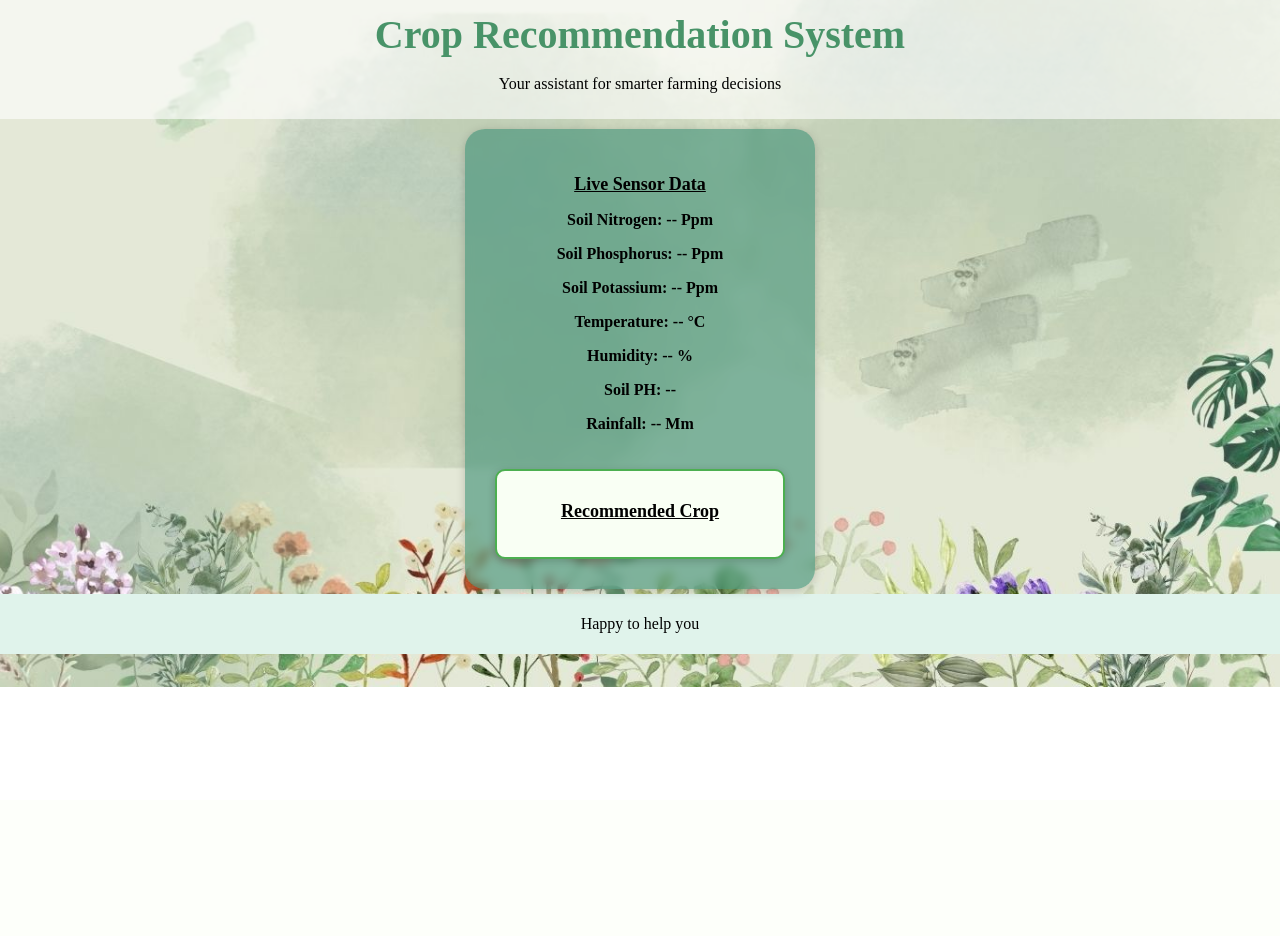
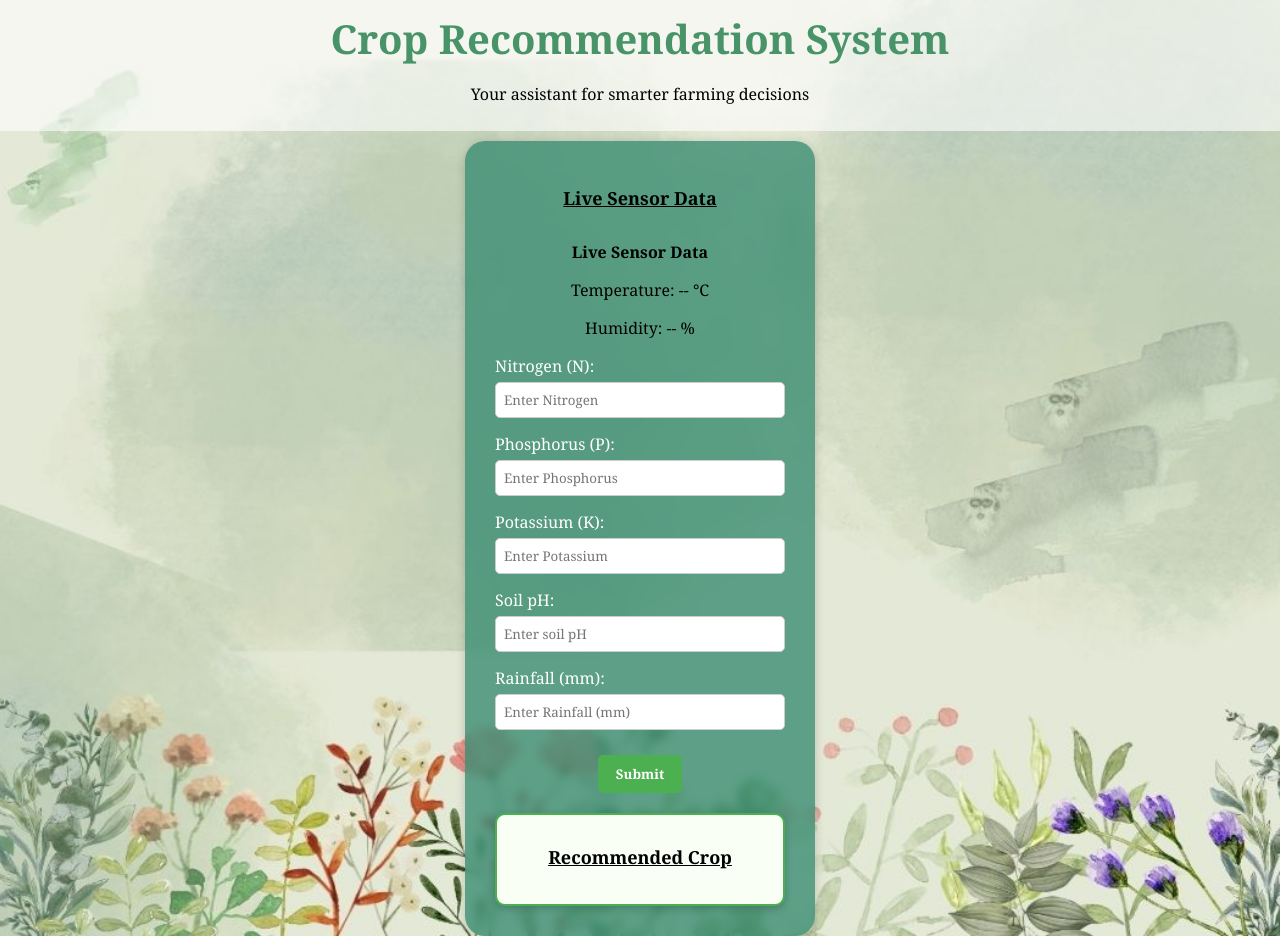
Before and after one commit to Rajeswari0/crop-prediction, a FastAPI app: page / in a window 1280 px wide. Before the commit the page ends 687 px from the top, so only its background shows below. Run offline with FastAPI, Linux system fonts and the light colour scheme; parts of the project's set-up code (start-up, migrations or seed data) failed here and were passed over.

Commit message:
updated for real time sensing of temperature and humidity

```diff
--- a/main.py
+++ b/main.py
@@ -22,8 +22,6 @@ from contextlib import asynccontextmanager
 import os
 
 
-print("STATIC FILES MOUNTED FROM:")
-print(os.path.abspath("static"))
 
 DATABASE_URL = "sqlite:///temperature_data.db"  # Use PostgreSQL later
 engine = create_engine(DATABASE_URL)
@@ -65,19 +63,7 @@ with open('label_encoder_2.pkl', 'rb') as f:
 
 x_columns = ["N", "P", "K", "temperature", "humidity", "ph", "rainfall"]
 
-class SensorInput(BaseModel):
 
-    N : float
-    P : float
-    K : float
-    temperature : float
-    humidity : float
-    ph : float
-    rainfall : float
-
-class FeedbackInput(BaseModel):
-    id: int
-    feedback: str
 
 class SensorPrediction(SQLModel, table=True):
     id: Optional[int] = Field(default=None, primary_key=True)
@@ -86,6 +72,19 @@ class SensorPrediction(SQLModel, table=True):
     predicted_crop: str
     feedback: Optional[str] = None
     timestamp: datetime = Field(default_factory=datetime.utcnow)
+
+class BasicSensor(BaseModel):
+    temperature: float
+    humidity: float
+
+class SensorInput(BaseModel):
+    N: float
+    P: float
+    K: float
+    ph: float
+    rainfall: float
+    temperature: float
+    humidity: float
 
 
 @app.get("/", response_class=HTMLResponse)
@@ -111,22 +110,28 @@ def home(request: Request):
     #return {"recommended crop": predicted_crop[0]}
 
 
+
+@app.post("/sensor_data")
+def receive_sensor_data(sensor: BasicSensor):
+    log = SensorPrediction(
+        temperature=sensor.temperature,
+        humidity=sensor.humidity,
+        predicted_crop="--"  # placeholder, not predicted yet
+    )
+    with Session(engine) as session:
+        session.add(log)
+        session.commit()
+    return {"message": "Sensor data stored", "id": log.id}
+
+
 @app.post("/upload")
 def sensor_upload(data: SensorInput):
-    # Use dummy NPK/ph/rainfall values
-    df = pd.DataFrame([{
-        "N": 82,
-        "P": 42,
-        "K": 43,
-        "temperature": data.temperature,
-        "humidity": data.humidity,
-        "ph": 7,
-        "rainfall": 202
-
-    }], columns=x_columns)
-
+    df = pd.DataFrame([data.model_dump()], columns=x_columns)
+    # Scale the input data
     scaled = std.transform(df)
+    # Predict the crop using the model
     prediction = model.predict(scaled)
+    # Decode the predicted crop label
     predicted_crop = le.inverse_transform(prediction)[0]
 
     log = SensorPrediction(
@@ -162,16 +167,6 @@ def latest_sensor():
             }
 
 
-@app.post("/feedback")
-def submit_feedback(data: FeedbackInput):
-    with Session(engine) as session:
-        record = session.get(SensorPrediction, data.id)
-        if record:
-            record.feedback = data.feedback
-            session.commit()
-            return {"message": "Feedback recorded"}
-        return {"error": "Invalid ID"}
-
 @app.get("/export/sensor-data", response_class=FileResponse)
 def export_sensor_data(format: str = "csv"):
     with Session(engine) as session:
--- a/static/script.js
+++ b/static/script.js
@@ -3,41 +3,71 @@ document.addEventListener("DOMContentLoaded", () => {
 
  const setText = (id, value) => {
    const element = document.getElementById(id);
-   if(!element) {
+   /*if(!element) {
      console.log(`Element with ID '${id}' was not found in html`);
     return;
    }
     console.log(`Setting text for ${id} to ${value}`);
      element.innerText = value;
+     */
+    if (element) {
+    element.innerText = value;
+    }
   };
 
- async function fetchLiveSensor(event) {
-   if (event && event.type === "click") {
-     latestId = null; // Reset on button click
-    }
+ async function fetchLiveSensor() {
+
    try {
     const res = await fetch("https://crop-prediction-1-t1e1.onrender.com/latest_sensor_data");
     const data = await res.json();
 
 
-    setText("live-nitrogen", data.nitrogen ?? "82");
-    setText("live-phosphorus", data.phosphorus ?? "43");
-    setText("live-potassium", data.potassium ?? "42");
-    setText("live-temp", data.temperature !=null ? data.temperature.toFixed(1):"22.0");
-    setText("live-humidity", data.humidity !=null ? data.humidity.toFixed(1):"92.0");
-    setText("live-ph", data.ph ?? "6.5");
-    setText("live-rainfall", data.rainfall ?? "202");
-
-    setText("result", data["recommended crop"] || data.crop || "--");
-
-
-    latestId = data.id;
+    //setText("live-nitrogen", data.nitrogen ?? "82");
+    //setText("live-phosphorus", data.phosphorus ?? "43");
+    //setText("live-potassium", data.potassium ?? "42");
+    setText("live-temp", data.temperature !=null ? data.temperature.toFixed(1):"--");
+    setText("live-humidity", data.humidity !=null ? data.humidity.toFixed(1):"--");
+    //setText("live-ph", data.ph ?? "6.5");
+    //setText("live-rainfall", data.rainfall ?? "202");
+    //setText("result", data["recommended crop"] || data.crop || "--");
+    // latestId = data.id;
    } catch (err) {
     console.error("Error fetching live sensor data:", err);
    }
   }
 
-setInterval(fetchLiveSensor, 10000);  // every 3 seconds
+setInterval(fetchLiveSensor, 10000);  // every 10 seconds
 fetchLiveSensor();
 
+const form=document.getElementById('sensor-form');
+form.addEventListener('submit', async function (e) {
+  e.preventDefault();
+  const data = {
+    N: parseFloat(form.nitrogen.value),
+    P: parseFloat(form.phosphorus.value),
+    K: parseFloat(form.potassium.value),
+    temperature: parseFloat(document.getElementById('live-temp').textContent) || 0,
+    humidity: parseFloat(document.getElementById('live-humidity').textContent) || 0,
+    ph: parseFloat(form.ph.value),
+    rainfall: parseFloat(form.rainfall.value)
+  };
+  document.getElementById('loading').style.display = 'inline-block';
+  document.getElementById('result').textContent = "";
+
+ try {
+      const response = await fetch('/upload', {
+        method: 'POST',
+        headers: { 'Content-Type': 'application/json' },
+        body: JSON.stringify(data)
+      });
+
+      const result = await response.json();
+      document.getElementById('result').textContent = result.recommended_crop;
+    } catch (error) {
+      console.error("Prediction error:", error);
+      document.getElementById('result').textContent = "Prediction failed.";
+    } finally {
+      document.getElementById('loading').style.display = 'none';
+    }
+  });
 });
--- a/static/style.css
+++ b/static/style.css
@@ -1,5 +1,5 @@
 *{
-    font-family: 'Times New Roman', Times, serif;
+    font-family: 'Georgia', serif;
     box-sizing: border-box;
 
 }
@@ -11,7 +11,7 @@ body{
     background-repeat: no-repeat;
     margin: 0;
     padding: 0;
-    font-family: 'Georgia', serif;
+
 
 }
 
@@ -54,18 +54,6 @@ h3{
     font-weight: bold;
 }
 
-footer{
-    background-color: #e0f3eb;
-    padding: 5px;
-    margin-top: 5px;
-    text-align: center;
-}
-
-
-
-#sensordata {
-    text-align: center;
-}
 
 #prediction{
     display: flex;
@@ -75,7 +63,7 @@ footer{
     height: auto;
     margin: 0 auto;
     padding: 30px;
-    background-color: rgba(59, 142, 115, 0.6);
+    background-color: rgba(59, 142, 115, 0.8);
     backdrop-filter: blur(5px);
     border-radius: 20px;
     box-shadow: 0 2px 10px rgba(0, 0, 0, 0.177);
@@ -97,3 +85,46 @@ footer{
     color: #2b5f2b;
     font-weight: bold;
 }
+
+.form-group {
+  margin-bottom: 15px;
+  text-align: left;
+}
+
+.form-group label {
+  display: block;
+  margin-bottom: 5px;
+  color: #ffffff;
+}
+input[type="number"] {
+  width: 100%;
+  padding: 8px;
+  border-radius: 5px;
+  border: 1px solid #ccc;
+}
+
+button[type="submit"] {
+  background-color: #4CAF50;
+  color: white;
+  padding: 10px 18px;
+  border: none;
+  border-radius: 5px;
+  cursor: pointer;
+  font-weight: bold;
+  margin-top: 10px;
+  transition: background-color 0.3s ease;
+}
+
+button[type="submit"]:hover {
+  background-color: #3e8e41;
+}
+
+.spinner {
+  border: 4px solid #f3f3f3;
+  border-top: 4px solid #4CAF50;
+  border-radius: 50%;
+  width: 25px;
+  height: 25px;
+  animation: spin 1s linear infinite;
+  margin: 10px auto;
+}
--- a/templates/index.html
+++ b/templates/index.html
@@ -13,8 +13,8 @@
     </header>
 
     <div id="prediction">
-      <div id="sensordata">
       <h2>Live Sensor Data</h2>
+        <!--
         <h3>Soil Nitrogen: <span id="live-nitrogen">--</span> ppm</h3>
         <h3>Soil Phosphorus: <span id="live-phosphorus">--</span> ppm</h3>
         <h3>Soil Potassium: <span id="live-potassium">--</span> ppm</h3>
@@ -22,20 +22,51 @@
         <h3>Humidity: <span id="live-humidity">--</span> %</h3>
         <h3>Soil pH: <span id="live-ph">--</span></h3>
         <h3>Rainfall: <span id="live-rainfall">--</span> mm</h3>
+        -->
+        <div>
+         <h3>Live Sensor Data</h3>
+         <p>Temperature: <span id="live-temp">--</span> °C</p>
+         <p>Humidity: <span id="live-humidity">--</span> %</p>
         </div>
+      <form id ="sensor-form" >
+        <div class="form-group">
+          <label for="nitrogen">Nitrogen (N):</label>
+          <input id="nitrogen" type="number" name="nitrogen"step="0.1" min="0" max="300" placeholder="Enter Nitrogen"required><br>
+        </div>
+
+        <div class="form-group">
+          <label for="phosphorus">Phosphorus (P):</label>
+          <input id="phosphorus" type="number" name="phosphorus" step="0.1" min="0" max="300" placeholder="Enter Phosphorus" required><br>
+        </div>
+
+        <div class="form-group">
+          <label for="potassium">Potassium (K):</label>
+          <input id="potassium" type="number" name="potassium" step="0.1" min="0" max="300"placeholder="Enter Potassium" required><br>
+        </div>
+
+        <div class="form-group">
+          <label for="ph">Soil pH:</label>
+          <input id="ph" type="number" name="ph" step="0.1" min="0" max="14" placeholder="Enter soil pH" required><br>
+        </div>
+
+        <div class="form-group">
+          <label for="rainfall">Rainfall (mm):</label>
+          <input id="rainfall" type="number" name="rainfall"step="0.1" min="0" max="500"placeholder="Enter Rainfall (mm)"required><br>
+        </div>
+
+        <button type="submit">Submit</button>
+        <div id="loading" class="spinner" style="display: none;"></div>
 
         <div id="result-card">
          <h2>Recommended Crop</h2>
          <p id ="result" class="result-text">  </p>
         </div>
+      </form>
     </div>
 
 
 
 
-  <footer>
-    <p> Happy to help you</p>
-  </footer>
   <script src="/static/script.js"></script>
 </body>
 </html>
```
Also changed, not shown: temperature_data.db (added), 1 other file. Lines whose indentation alone changed are shown as unchanged.
